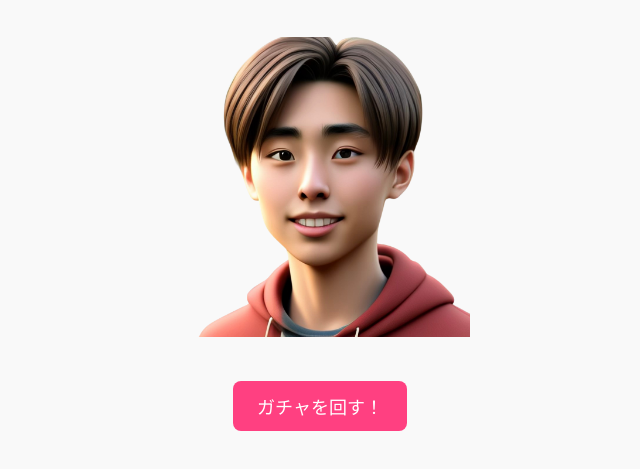
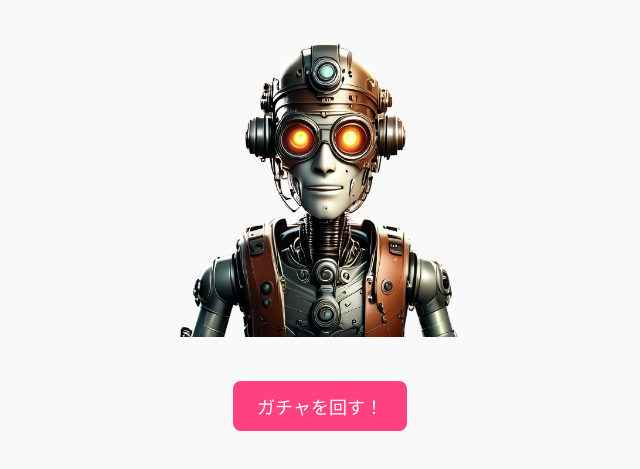
Before and after one commit to Benzene-1002/GD_Maker2, a plain HTML site: page index.html in a window 1280 px wide. Shown: the part 171-640 px from the top of the page, without its empty margins (320-960 px from the left). Drawn offline with Linux system fonts and the light colour scheme.

Commit message:
Update index.html

```diff
--- a/index.html
+++ b/index.html
@@ -116,7 +116,7 @@
   </div>
 
   <div class="gacha-wrapper">
-    <img src="taro_gacha.png" class="gacha-face" alt="ガチャキャラ">
+    <img src="robot.png" class="gacha-face" alt="ガチャキャラ">
     <div id="card" class="card">ここに結果が出るよ！</div>
   </div>
 
```
